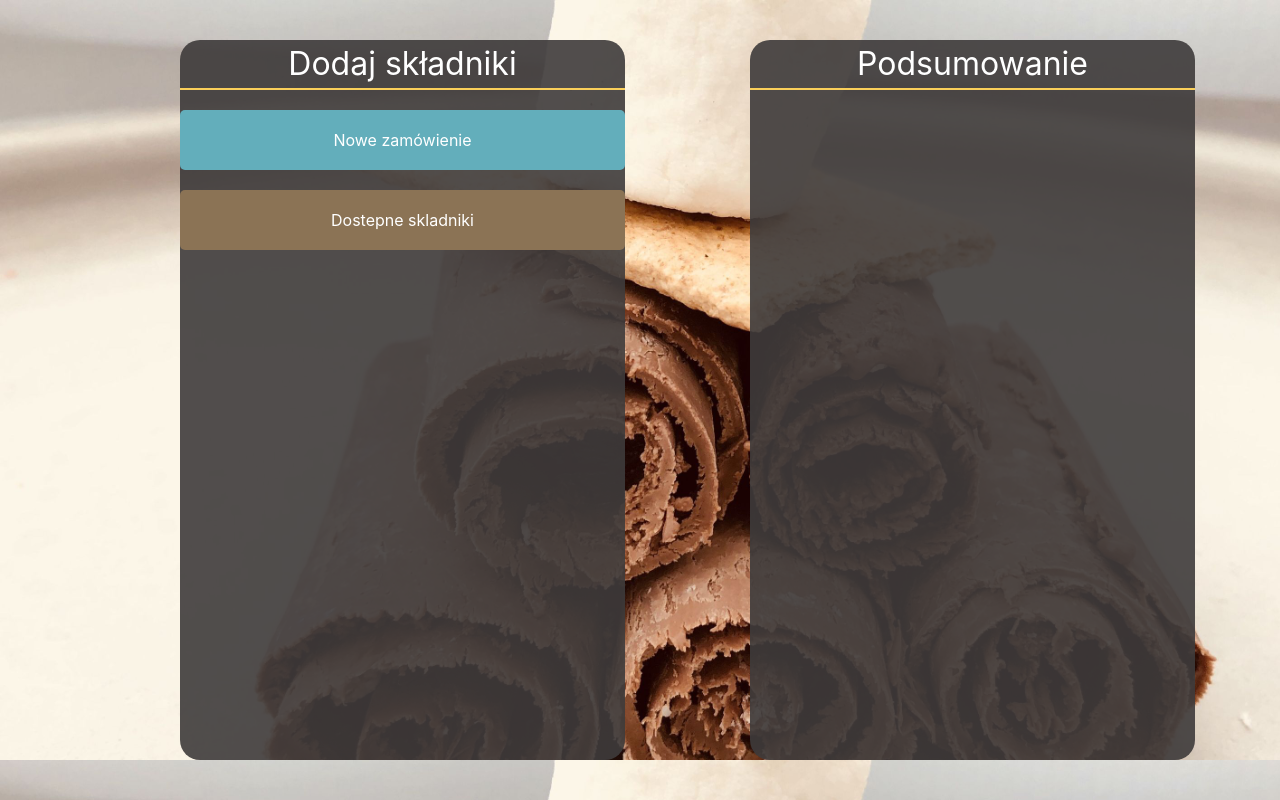
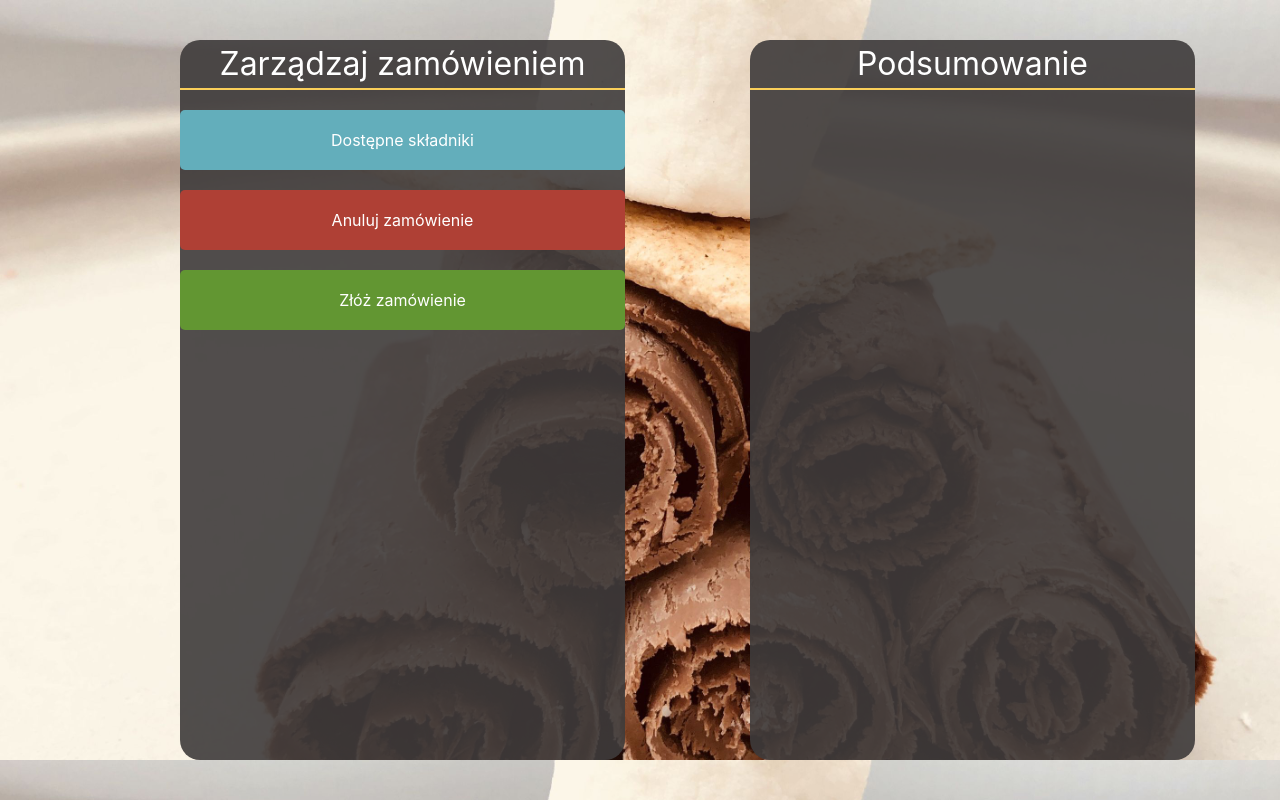
Before and after one commit to damianw345/ShopDemoReactFe, a React (Create React App) app in the folder ice-cream-shop/: page / in a window 1280 px wide. Built offline with nearby package versions, Linux system fonts and the light colour scheme; no server answers.

Commit message:
Changing entry state and minor improvements

```diff
--- a/ice-cream-shop/src/App.js
+++ b/ice-cream-shop/src/App.js
@@ -21,10 +21,11 @@
   constructor() {
     super()
     this.state = {
-      availableFlavours: [],
-      availableDressings: [],
-      availableSauces: [],
-      currentState: 'entryState',
+      flavours: [],
+      dressings: [],
+      sauces: [],
+      // currentState: 'entryState', //TODO consider removing this state from the code since it's not used
+      currentState: 'manageOrderState',
       summarySubpanels: [],
       numberOfIceCreamsInOrder: 0,
       iceCreamsInOrder: [],
@@ -89,7 +90,7 @@
         <Row>
           {/* <Col sm={{ size: 5, offset: 1 }} style={{ background: 'red' }}> */}
           <Col sm={{ size: 5, offset: 1 }}>
-            <Panel topText={'Dodaj składniki'}>
+            <Panel topText={'Zarządzaj zamówieniem'}>
               {elementToRender}
             </Panel>
           </Col>
--- a/ice-cream-shop/src/ManageOrderPanel.js
+++ b/ice-cream-shop/src/ManageOrderPanel.js
@@ -5,7 +5,7 @@
 
     return (
         <div>
-            <LargeButton id={'dodajLodaButton'} text={'Dostepne skladniki'} onClick={app.handleAvailableIngredients}></LargeButton>
+            <LargeButton id={'dodajLodaButton'} text={'Dostępne składniki'} onClick={app.handleAvailableIngredients}></LargeButton>
             <LargeButton id={'anulujZamowienieButton'} text={'Anuluj zamówienie'} onClick={app.handleCancelOrder}></LargeButton>
             <LargeButton id={'zlozZamowienieButton'} text={'Złóż zamówienie'} onClick={app.handleSubmitOrder}></LargeButton>
         </div>
```
